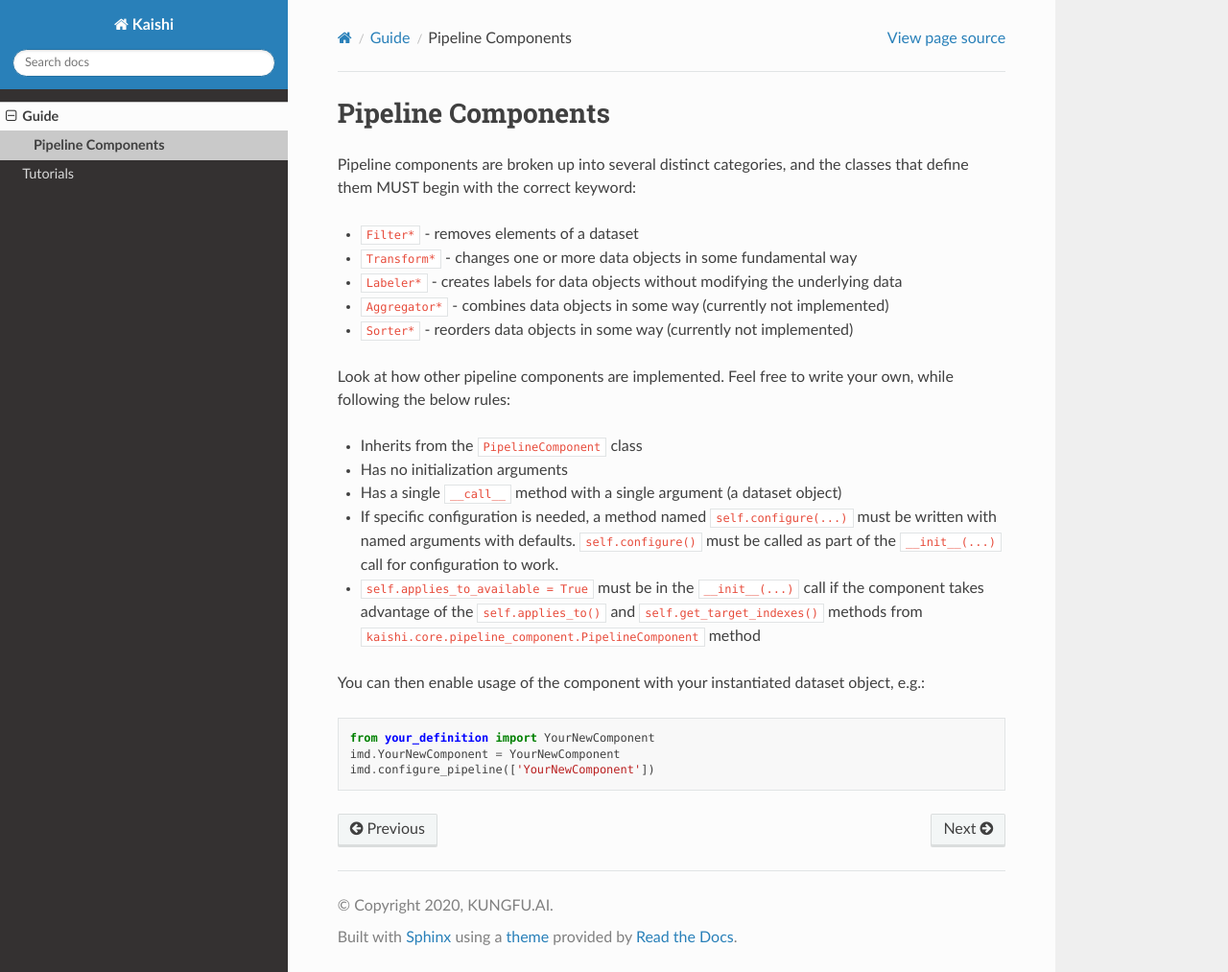
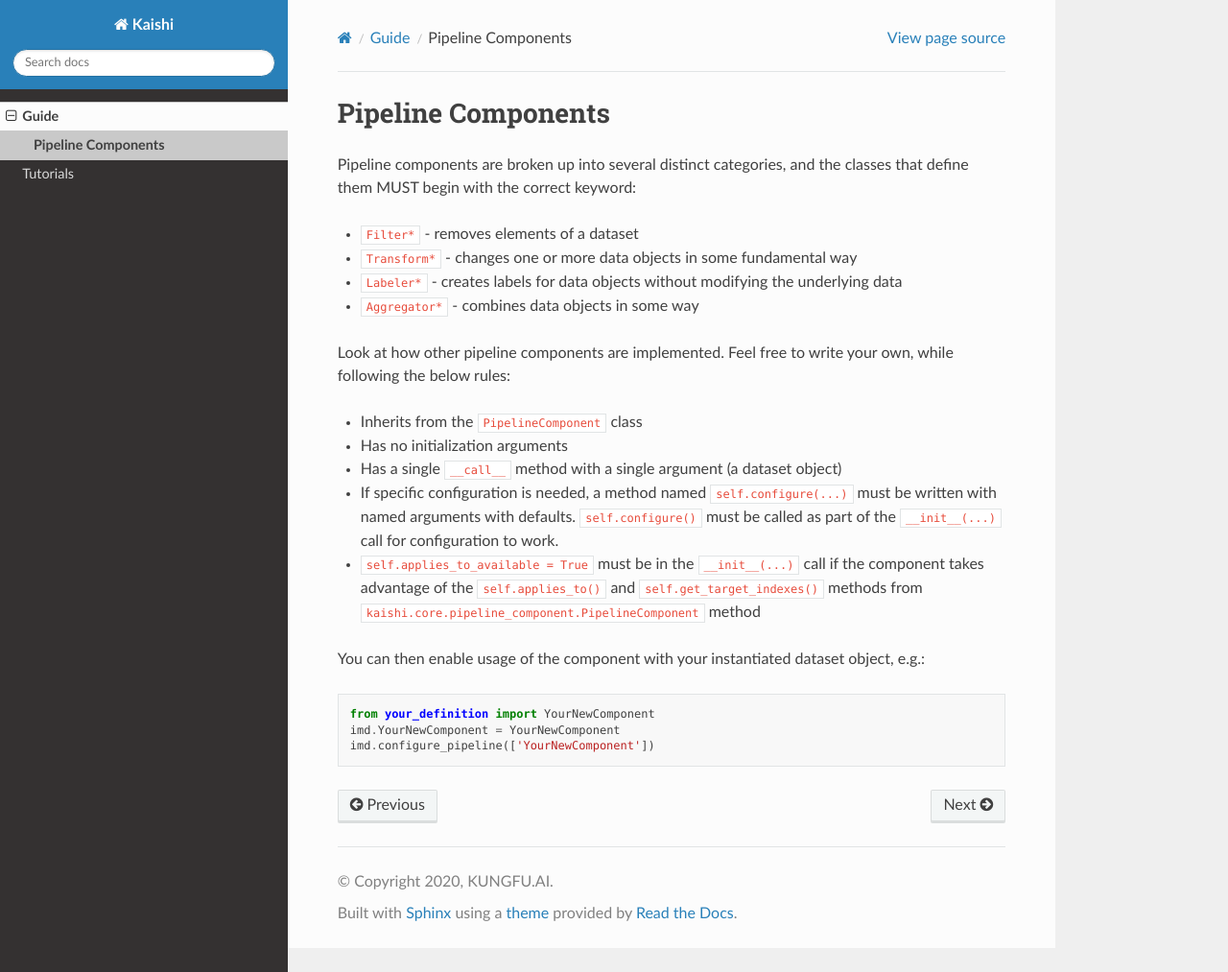
Before and after one commit to kungfuai/kaishi, a Sphinx documentation site: the page built from docs/Guide/pipeline_components.md, in a window 1280 px wide and 1013 px high. Shown: the whole window at 96% size. Built offline with Sphinx 7.4.7 and the Read the Docs theme 2.0.0, drawn with Linux system fonts in a browser that asks for light colours; pages that are not in the unit, such as notebooks, are missing from menus.

Commit message:
Add extra blurb and remove sorter note

```diff
--- a/docs/Guide/pipeline_components.md
+++ b/docs/Guide/pipeline_components.md
@@ -3,8 +3,7 @@ Pipeline components are broken up into several distinct categories, and the clas
 * `Filter*` - removes elements of a dataset
 * `Transform*` - changes one or more data objects in some fundamental way
 * `Labeler*` - creates labels for data objects without modifying the underlying data
-* `Aggregator*` - combines data objects in some way (currently not implemented)
-* `Sorter*` - reorders data objects in some way (currently not implemented)
+* `Aggregator*` - combines data objects in some way
 
 Look at how other pipeline components are implemented. Feel free to write your own, while following the below rules:
 * Inherits from the `PipelineComponent` class
--- a/docs/index.rst
+++ b/docs/index.rst
@@ -8,6 +8,9 @@ Kaishi
 
 Kaishi is a toolkit to accelerate the initial phases of exploratory data analysis, as well as to enable rapid dataset preparation for downstream tasks.
 
+More simply, Kaishi helps you automate steps to get from a raw dataset (in the form of a directory of files) to something that's usable for machine
+learning, or any other task you may need a clean dataset for.
+
 .. toctree::
    :maxdepth: 2
 
```
